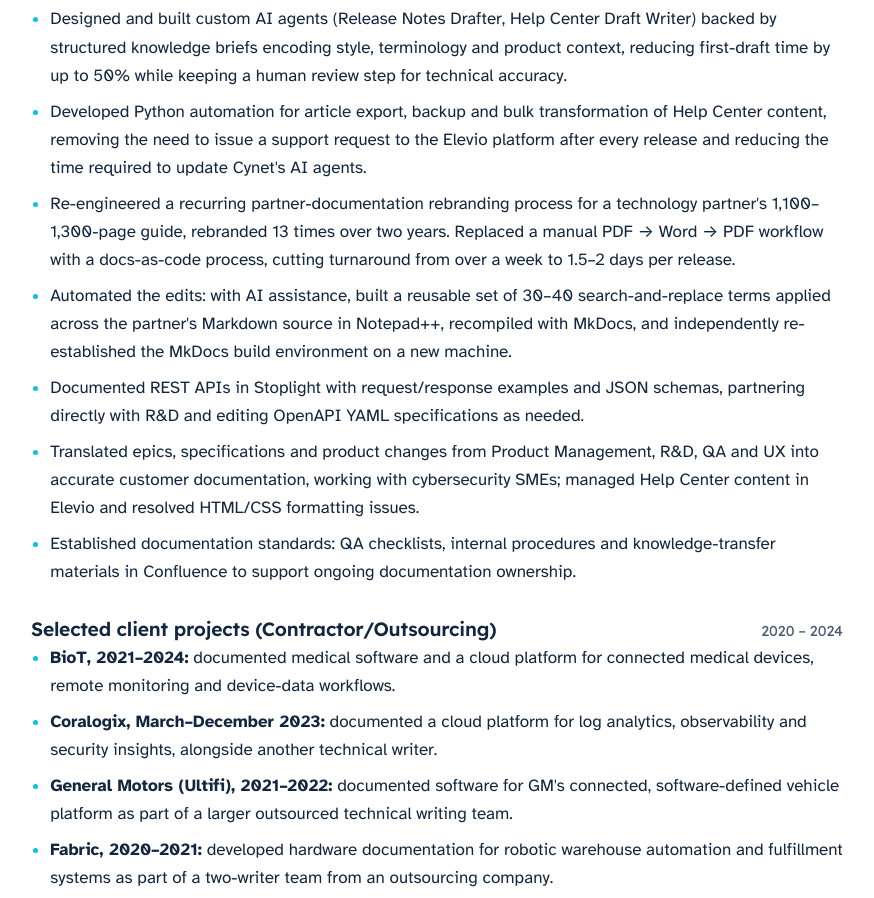
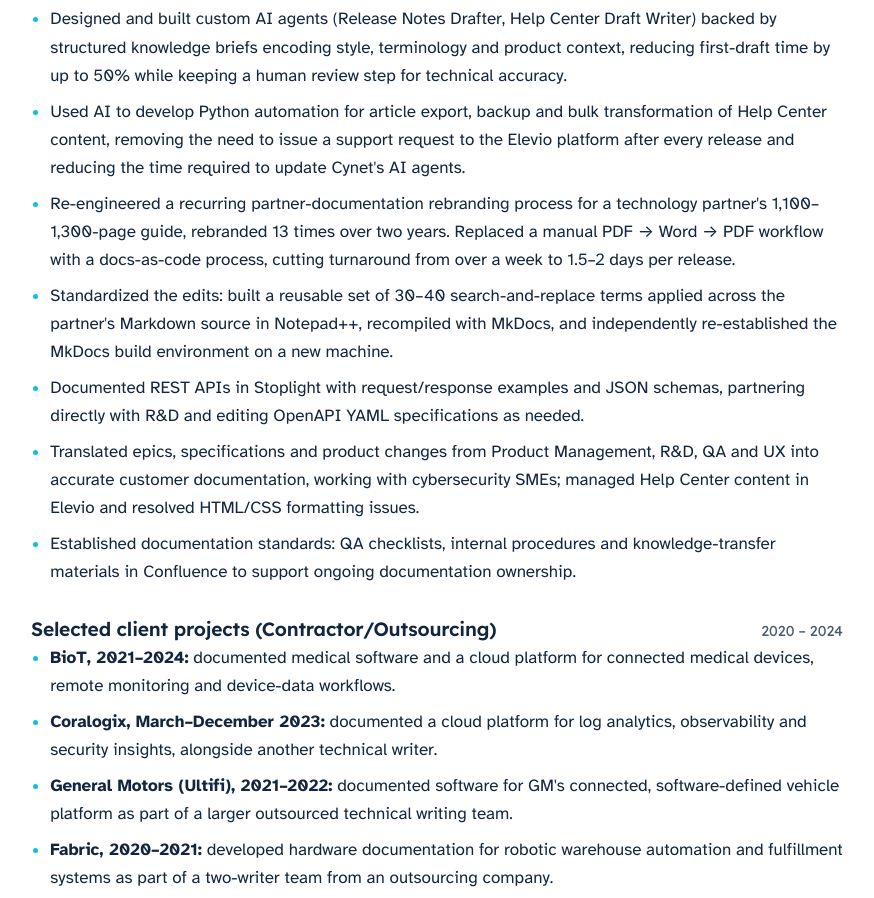
Before and after one commit to Tam-Paul/portfolio, a plain HTML site: page resume.html in a window 1280 px wide. Shown: the part 1141-2039 px from the top of the page, without its empty margins (357-1231 px from the left). Drawn offline with Linux system fonts and the light colour scheme.

Commit message:
minor fixes to resume wording.

```diff
--- a/resume.html
+++ b/resume.html
@@ -65,7 +65,7 @@
         <div>
           <section class="resume-section" id="profile">
             <h2>Professional profile</h2>
-            <p>Senior technical writer with 13 years of experience documenting cybersecurity, cloud, medical, automotive and robotics products, across both software and hardware. Owned customer-facing documentation end to end for a unified cybersecurity platform as sole writer: Help Center, API documentation and release content. Built AI-assisted authoring agents and Python automation that sped up drafting while keeping content consistent and accurate.</p>
+            <p>Senior technical writer with 13 years of experience documenting cybersecurity, cloud, medical, automotive and robotics products, across both software and hardware. Owned customer-facing documentation end to end for a unified cybersecurity platform as sole writer: Help Center, API documentation and release content. Built AI-assisted authoring agents and AI-assisted Python automation that sped up drafting while keeping content consistent and accurate.</p>
             <ul class="chips">
               <li>Docs-as-Code</li><li>API Documentation</li><li>AI-Assisted Authoring</li><li>Release Notes</li>
               <li>Help Center Ownership</li><li>Content Automation (Python)</li><li>SME Collaboration</li>
@@ -92,9 +92,9 @@
               <ul>
                 <li>Owned as sole writer the customer-facing documentation lifecycle for Cynet's unified AI-powered security platform, covering 300+ Help Center articles, internal and external release notes across 21 releases, and feature announcements across endpoint, identity, SIEM, investigation and multi-site administration.</li>
                 <li>Designed and built custom AI agents (Release Notes Drafter, Help Center Draft Writer) backed by structured knowledge briefs encoding style, terminology and product context, reducing first-draft time by up to 50% while keeping a human review step for technical accuracy.</li>
-                <li>Developed Python automation for article export, backup and bulk transformation of Help Center content, removing the need to issue a support request to the Elevio platform after every release and reducing the time required to update Cynet's AI agents.</li>
+                <li>Used AI to develop Python automation for article export, backup and bulk transformation of Help Center content, removing the need to issue a support request to the Elevio platform after every release and reducing the time required to update Cynet's AI agents.</li>
                 <li>Re-engineered a recurring partner-documentation rebranding process for a technology partner's 1,100–1,300-page guide, rebranded 13 times over two years. Replaced a manual PDF → Word → PDF workflow with a docs-as-code process, cutting turnaround from over a week to 1.5–2 days per release.</li>
-                <li>Automated the edits: with AI assistance, built a reusable set of 30–40 search-and-replace terms applied across the partner's Markdown source in Notepad++, recompiled with MkDocs, and independently re-established the MkDocs build environment on a new machine.</li>
+                <li>Standardized the edits: built a reusable set of 30–40 search-and-replace terms applied across the partner's Markdown source in Notepad++, recompiled with MkDocs, and independently re-established the MkDocs build environment on a new machine.</li>
                 <li>Documented REST APIs in Stoplight with request/response examples and JSON schemas, partnering directly with R&amp;D and editing OpenAPI YAML specifications as needed.</li>
                 <li>Translated epics, specifications and product changes from Product Management, R&amp;D, QA and UX into accurate customer documentation, working with cybersecurity SMEs; managed Help Center content in Elevio and resolved HTML/CSS formatting issues.</li>
                 <li>Established documentation standards: QA checklists, internal procedures and knowledge-transfer materials in Confluence to support ongoing documentation ownership.</li>
```
